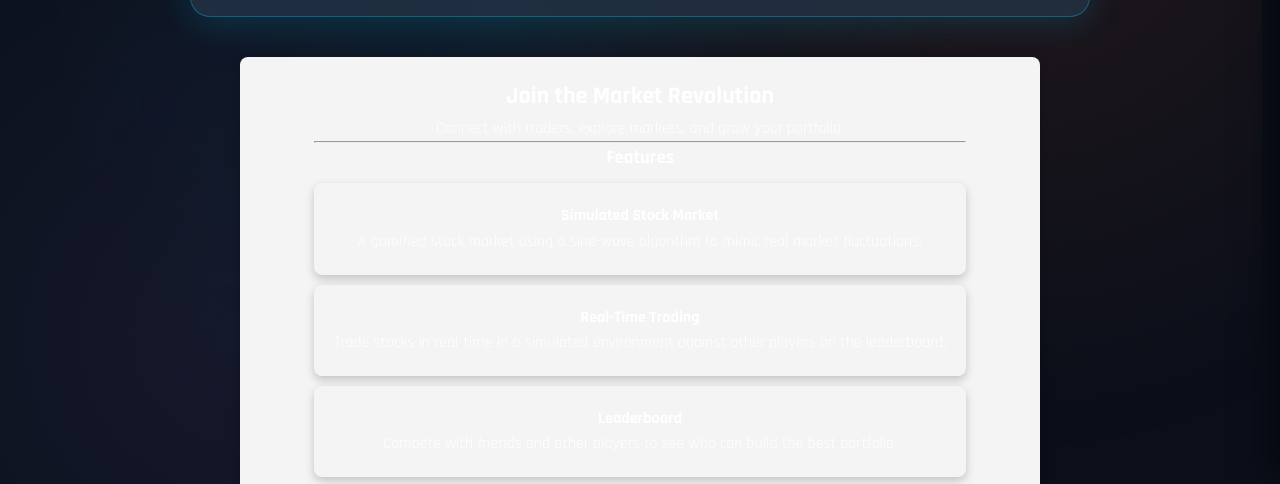
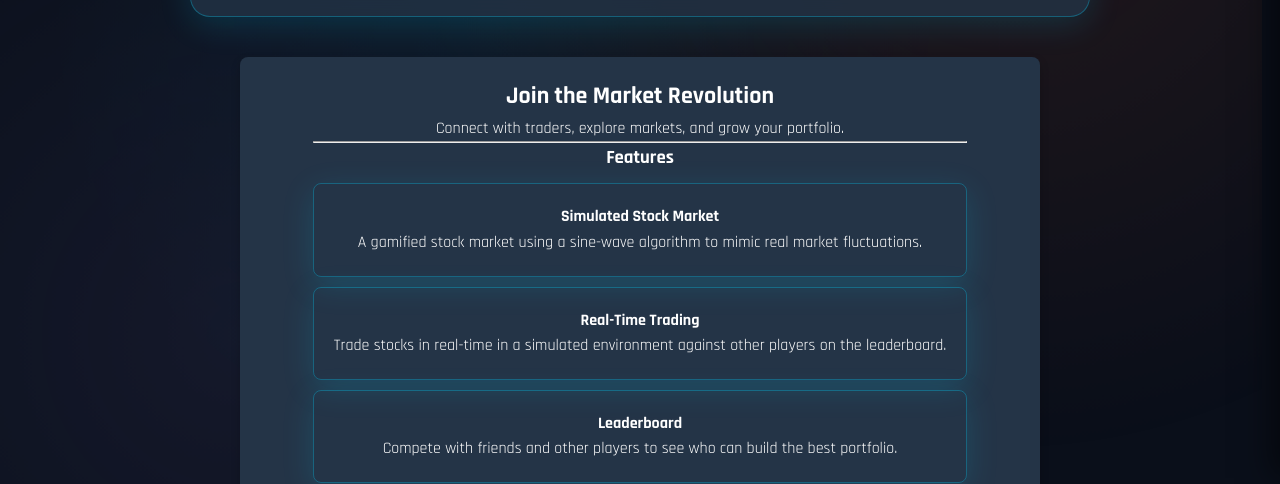
Before and after one commit to Ljkkj7/Milestone3Frontend, a website: page public/index.html in a window 1280 px wide. Shown: the part 322-806 px from the top of the page. Drawn offline with Linux system fonts and the light colour scheme.

Commit message:
Styling of hero section in index.html

```diff
--- a/public/assets/styles/styles.css
+++ b/public/assets/styles/styles.css
@@ -289,23 +289,22 @@ header {
     justify-content: center;
     margin: 0 auto;
     max-width: 800px;
-    background-color: #f4f4f4;
     padding: 20px 20px;
     text-align: center;
     border-radius: 8px;
     box-shadow: 0 4px 10px rgba(0, 0, 0, 0.2);
     animation: bounceInRight 1.5s ease-in-out;
+    background: var(--card-bg);
 }
 
 .hero-info-card {
     align-items: center;
     max-width: 800px;
     margin: 10px auto;
-    background-color: #f4f4f4;
     padding: 20px 20px;
     border-radius: 8px;
-    box-shadow: 0 4px 10px rgba(0, 0, 0, 0.2);
-    transition: box-shadow 0.3s ease, transform 0.3s ease;
+    border: 1px solid rgba(0, 212, 255, 0.3);
+    box-shadow: var(--shadow-primary);
 }
 
 .hero-info-card:hover {
```
